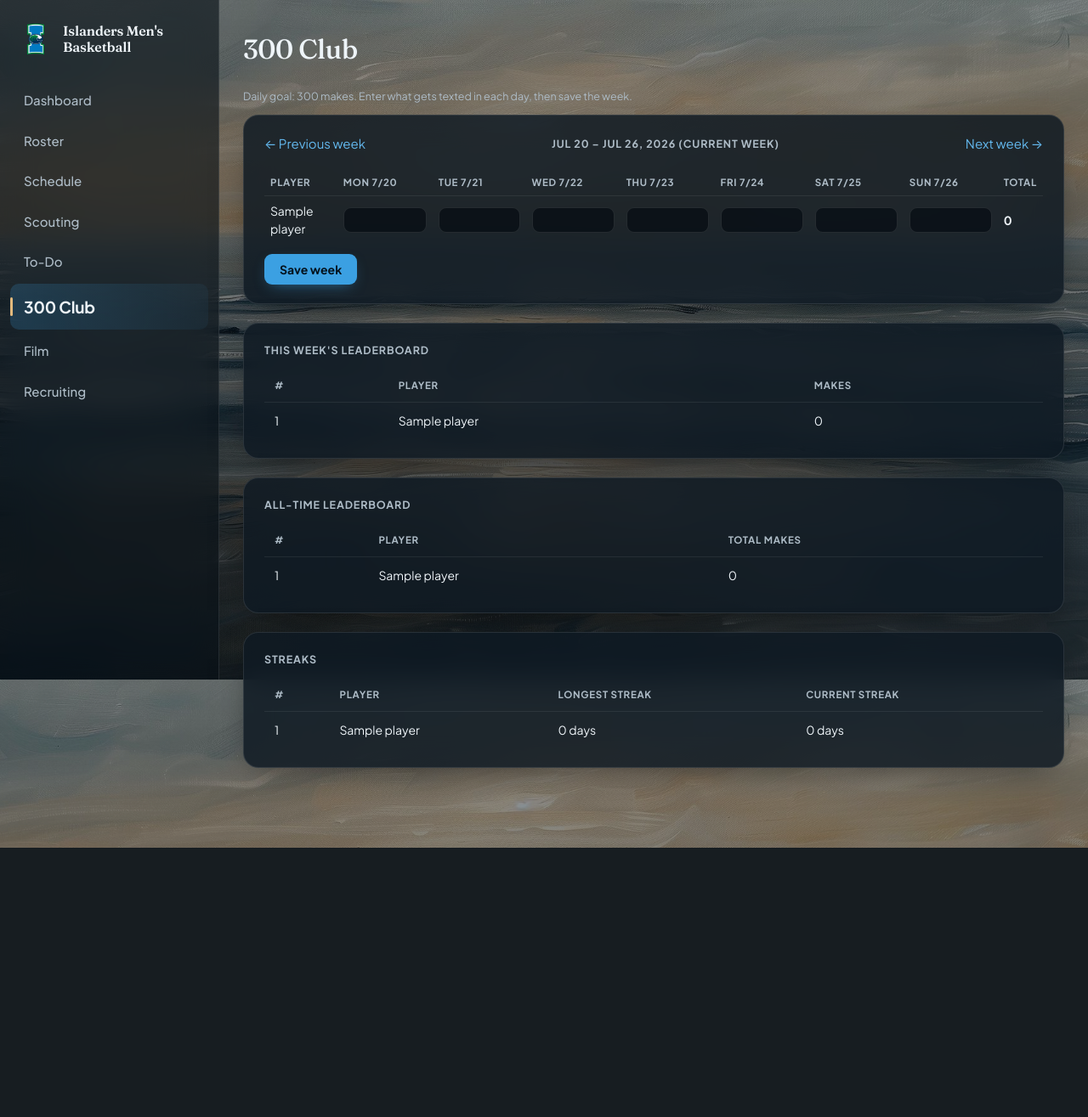
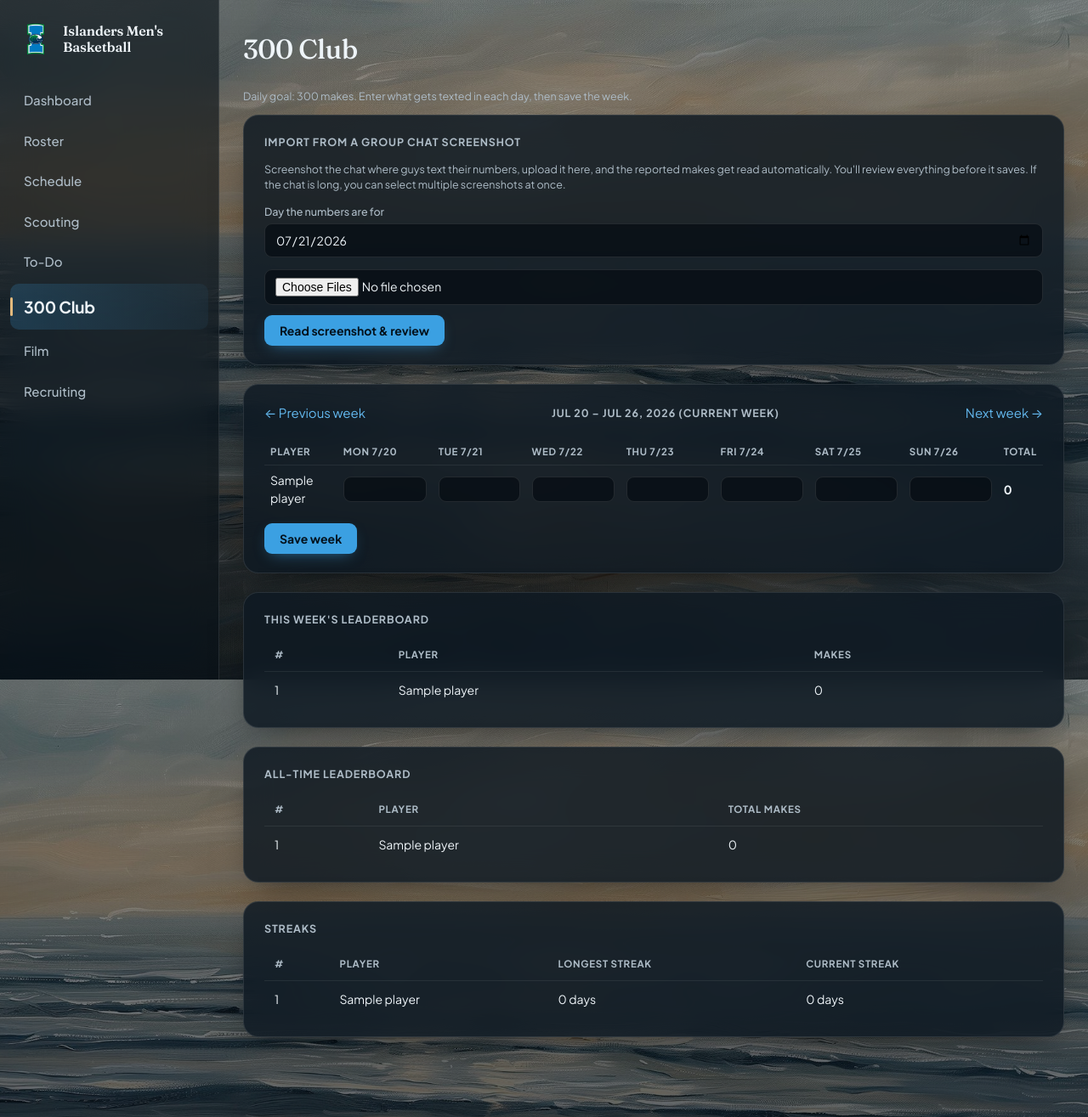
Before and after one commit to nateree007-bit/team-ops, a FastAPI app: page /threehundred in a window 1280 px wide. Shown: the whole page at 85% size. Before the commit the page ends 998 px from the top, so only its background shows below. Run offline with FastAPI, Linux system fonts and the light colour scheme; tables that the repository leaves empty hold one stand-in row (values such as "Sample post"); data that the repository does not hold is empty.

Commit message:
300 Club: import daily makes from a group-chat screenshot
Claude Haiku reads the screenshot(s), matches chat names to the roster,
and a review screen confirms every number before anything saves.

Co-Authored-By: Claude Fable 5 <noreply@anthropic.com>

````diff
--- a/app/main.py
+++ b/app/main.py
@@ -1257,6 +1257,7 @@ def three_hundred(request: Request, week: str = ""):
             "next_week": (wk_start + timedelta(days=7)).isoformat(),
             "this_week": _week_start(today).isoformat(),
             "is_current_week": is_current_week,
+            "today": today.isoformat(),
             "active": "threehundred",
         },
     )
@@ -1291,6 +1292,180 @@ async def save_shot_logs(request: Request):
             )
     conn.commit()
     conn.close()
+    return RedirectResponse(f"/threehundred?week={week}", status_code=303)
+
+
+_IMAGE_MEDIA_TYPES = {
+    ".png": "image/png",
+    ".jpg": "image/jpeg",
+    ".jpeg": "image/jpeg",
+    ".gif": "image/gif",
+    ".webp": "image/webp",
+}
+
+
+def _build_shot_screenshot_prompt(players) -> str:
+    roster = "\n".join(f"- id {p['id']}: {p['name']}" for p in players)
+    return f"""You are reading screenshot(s) of a basketball team group chat where players text in how many
+shots they made today for the "300 Club" (daily goal: 300 makes).
+
+Team roster:
+{roster}
+
+Return ONLY a JSON array (no markdown fences, no commentary), one object per player report found:
+- "sender": the display name shown in the chat for that message (use "me" for the phone owner's own
+  messages, which usually appear on the right without a name)
+- "makes": the number of makes reported, as an integer
+- "player_id": the id of the matching roster player, or null if you can't confidently match
+
+Rules:
+- Chat names are often nicknames or first names — match to the roster by first name, last name, or an
+  obvious nickname. If a name could match two roster players, use null.
+- If the same person reports more than once, keep only their final/latest number.
+- A report is a message whose main content is a shot count (e.g. "315", "made 302", "300 club ✅ 341").
+  Ignore all other chatter, reactions, and questions.
+- Numbers are typically between 0 and 1000. "300+12" style messages mean 312.
+- Output strictly valid JSON. No trailing commas, no comments."""
+
+
+@app.post("/threehundred/import-screenshot")
+async def import_shot_screenshot(
+    request: Request,
+    files: list[UploadFile] = File(...),
+    log_date: str = Form(""),
+):
+    if not ANTHROPIC_API_KEY:
+        return Response(
+            "ANTHROPIC_API_KEY is not configured on this server.", status_code=500
+        )
+    try:
+        the_date = datetime.strptime(log_date, "%Y-%m-%d").date()
+    except ValueError:
+        the_date = _today_local()
+
+    content = []
+    for f in files:
+        ext = os.path.splitext(f.filename or "")[1].lower()
+        media_type = _IMAGE_MEDIA_TYPES.get(ext) or (
+            f.content_type if f.content_type in _IMAGE_MEDIA_TYPES.values() else None
+        )
+        if not media_type:
+            return Response(
+                f"'{f.filename}' isn't a supported image. Please upload PNG or JPG "
+                "screenshots (phone screenshots are usually PNG).",
+                media_type="text/plain",
+                status_code=400,
+            )
+        img_bytes = await f.read()
+        content.append(
+            {
+                "type": "image",
+                "source": {
+                    "type": "base64",
+                    "media_type": media_type,
+                    "data": base64.standard_b64encode(img_bytes).decode("utf-8"),
+                },
+            }
+        )
+
+    conn = db.get_connection()
+    players = conn.execute("SELECT * FROM players ORDER BY name").fetchall()
+    existing = {
+        row["player_id"]: row["makes"]
+        for row in conn.execute(
+            "SELECT player_id, makes FROM shot_logs WHERE log_date = ?",
+            (the_date.isoformat(),),
+        )
+    }
+    conn.close()
+
+    content.append({"type": "text", "text": _build_shot_screenshot_prompt(players)})
+    client = anthropic.Anthropic(api_key=ANTHROPIC_API_KEY)
+    message = client.messages.create(
+        model="claude-haiku-4-5-20251001",
+        max_tokens=2048,
+        messages=[{"role": "user", "content": content}],
+    )
+    raw_text = message.content[0].text.strip()
+    if raw_text.startswith("```"):
+        lines = raw_text.split("\n")
+        lines = lines[1:-1] if lines[-1].strip().startswith("```") else lines[1:]
+        raw_text = "\n".join(lines)
+    start = raw_text.find("[")
+    end = raw_text.rfind("]")
+    if start != -1 and end != -1:
+        raw_text = raw_text[start : end + 1]
+    try:
+        reports = json.loads(raw_text)
+    except json.JSONDecodeError:
+        return Response(
+            "Couldn't parse the AI's response as JSON. Raw output:\n\n" + raw_text,
+            media_type="text/plain",
+            status_code=500,
+        )
+
+    player_ids = {p["id"] for p in players}
+    rows = []
+    for r in reports:
+        try:
+            makes = int(r.get("makes"))
+        except (TypeError, ValueError):
+            continue
+        pid = r.get("player_id")
+        pid = pid if isinstance(pid, int) and pid in player_ids else None
+        rows.append(
+            {
+                "sender": str(r.get("sender") or "?"),
+                "makes": makes,
+                "player_id": pid,
+                "existing": existing.get(pid) if pid else None,
+            }
+        )
+
+    return templates.TemplateResponse(
+        request,
+        "shots_import_preview.html",
+        {
+            "rows": rows,
+            "players": players,
+            "log_date": the_date.isoformat(),
+            "date_label": the_date.strftime("%A, %b %d"),
+            "active": "threehundred",
+        },
+    )
+
+
+@app.post("/threehundred/import-screenshot/confirm")
+async def confirm_shot_screenshot(request: Request):
+    form = await request.form()
+    log_date = form.get("log_date") or _today_local().isoformat()
+    try:
+        the_date = datetime.strptime(log_date, "%Y-%m-%d").date()
+    except ValueError:
+        the_date = _today_local()
+
+    conn = db.get_connection()
+    n = int(form.get("row_count") or 0)
+    saved = 0
+    for i in range(n):
+        pid = form.get(f"player_{i}")
+        makes_raw = form.get(f"makes_{i}")
+        if not pid or makes_raw is None or str(makes_raw).strip() == "":
+            continue
+        try:
+            pid = int(pid)
+            makes = int(makes_raw)
+        except ValueError:
+            continue
+        conn.execute(
+            """INSERT INTO shot_logs (player_id, log_date, makes) VALUES (?, ?, ?)
+               ON CONFLICT(player_id, log_date) DO UPDATE SET makes=excluded.makes""",
+            (pid, the_date.isoformat(), makes),
+        )
+        saved += 1
+    conn.commit()
+    conn.close()
+    week = _week_start(the_date).isoformat()
     return RedirectResponse(f"/threehundred?week={week}", status_code=303)
 
 
--- a/app/templates/three_hundred.html
+++ b/app/templates/three_hundred.html
@@ -3,6 +3,18 @@
 {% block content %}
 <h1>300 Club</h1>
 <p class="small">Daily goal: {{ goal }} makes. Enter what gets texted in each day, then save the week.</p>
+
+<div class="panel">
+  <h3>Import from a group chat screenshot</h3>
+  <p class="small">Screenshot the chat where guys text their numbers, upload it here, and the reported makes get read automatically. You'll review everything before it saves. If the chat is long, you can select multiple screenshots at once.</p>
+  <form method="post" action="/threehundred/import-screenshot" enctype="multipart/form-data">
+    <div class="form-grid">
+      <div><label>Day the numbers are for</label><input type="date" name="log_date" value="{{ today }}" required></div>
+    </div>
+    <input type="file" name="files" accept="image/png,image/jpeg,image/webp,image/gif" multiple required>
+    <div style="margin-top:12px"><button type="submit">Read screenshot &amp; review</button></div>
+  </form>
+</div>
 
 <div class="panel">
   <div class="actions-row">
````
Also changed, not shown: app/templates/shots_import_preview.html (added, +44 -0 lines).
